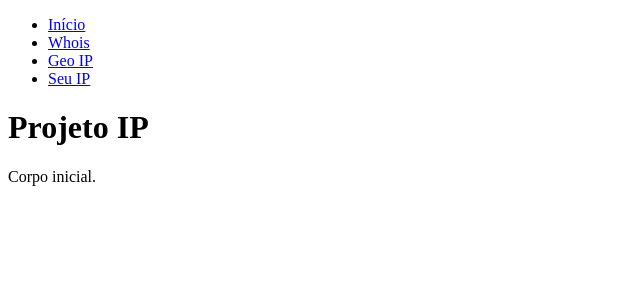
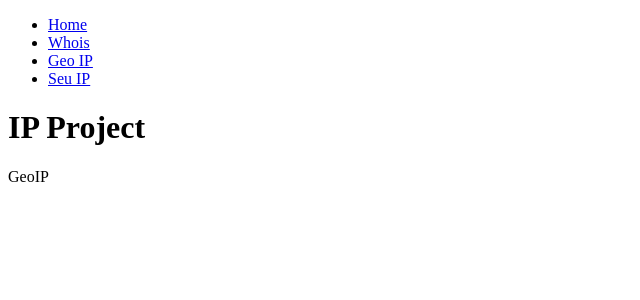
Before and after one commit to felps7k/projeto-ip, a PHP site: page /index.php?page=geoip in a window 1280 px wide. Shown: the top 300 px of the page, without its empty margins (0-640 px from the left). Run offline with PHP 8.4, Linux system fonts and the light colour scheme.

Commit message:
:construction_worker: Adicionando chamada correta dos arquivos no menu

```diff
--- a/currentip.php
+++ b/currentip.php
@@ -0,0 +1,3 @@
+<p>
+    CurrentIP
+</p>
--- a/geoip.php
+++ b/geoip.php
@@ -0,0 +1,3 @@
+<p>
+    GeoIP
+</p>
--- /dev/null
+++ b/home.php
@@ -0,0 +1,3 @@
+<p>
+    Home
+</p>
--- a/index.php
+++ b/index.php
@@ -13,19 +13,34 @@
         <nav>
             <div>
                 <ul>
-                    <li><a href="#index">Início</a></li>
-                    <li><a href="whois.php">Whois</a></li>
-                    <li><a href="geoip.php">Geo IP</a></li>
-                    <li><a href="yourip.php">Seu IP</a></li>
+                    <li><a href="?page=home">Home</a></li>
+                    <li><a href="?page=whois">Whois</a></li>
+                    <li><a href="?page=geoip">Geo IP</a></li>
+                    <li><a href="?page=currentip">Seu IP</a></li>
                 </ul>
             </div>
         </nav>
     </header>
     <div>
-        <a name="index">
-            <h1> Projeto IP</h1>
-        </a>
-        <p>Corpo inicial.</p>
+        <h1>IP Project</h1>
+        <?php
+            switch (@$_REQUEST["page"]) {
+                case "home":
+                    include("home.php");
+                    break;
+                case "whois":
+                    include("whois.php");
+                    break;
+                case "geoip":
+                    include("geoip.php");
+                    break;
+                case "currentip":
+                    include("currentip.php");
+                    break;
+                default:
+                    include("home.php");
+            }
+        ?>
     </div>
 </body>
 </html>
--- a/whois.php
+++ b/whois.php
@@ -0,0 +1,3 @@
+<p>
+    Whois
+</p>
```
